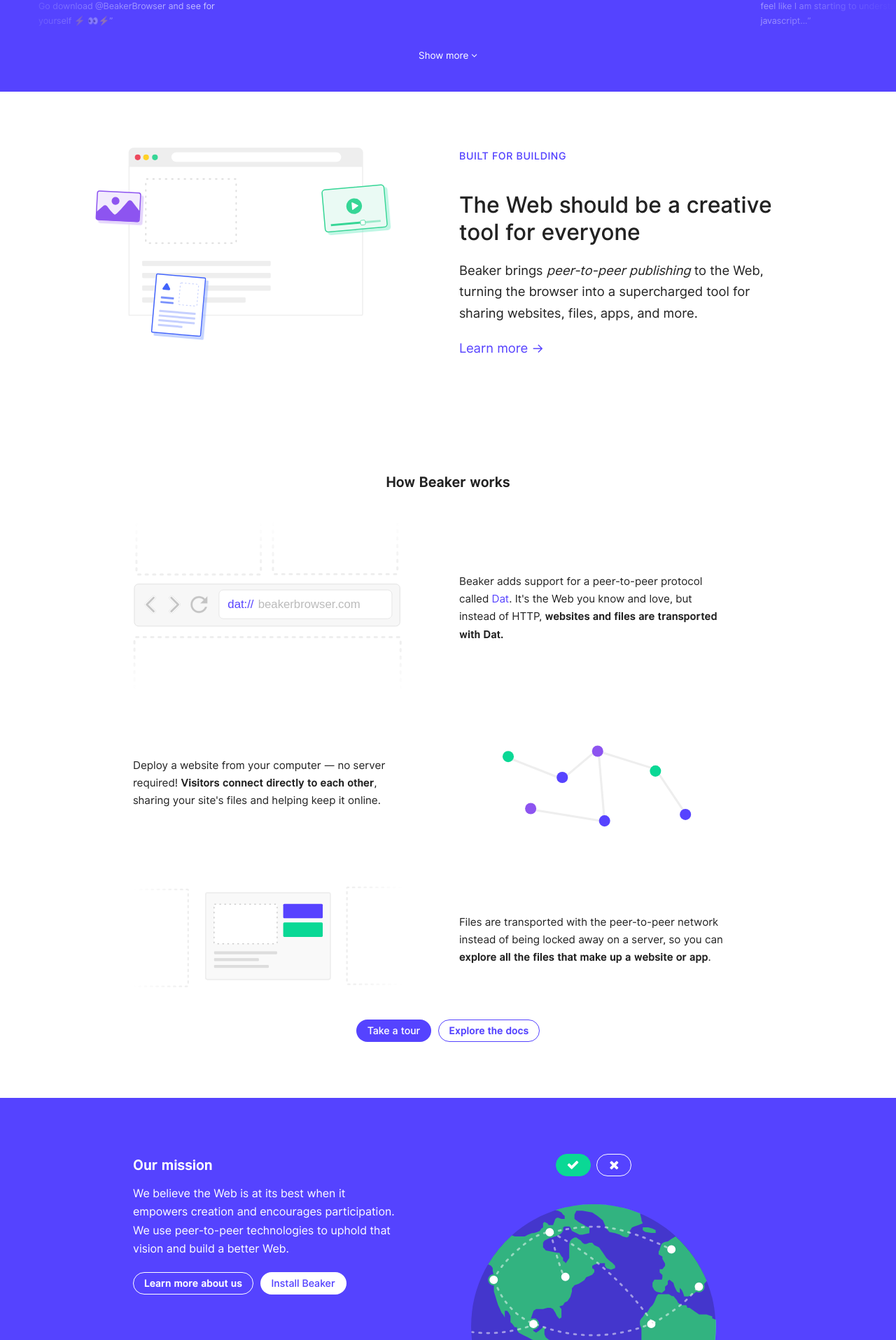
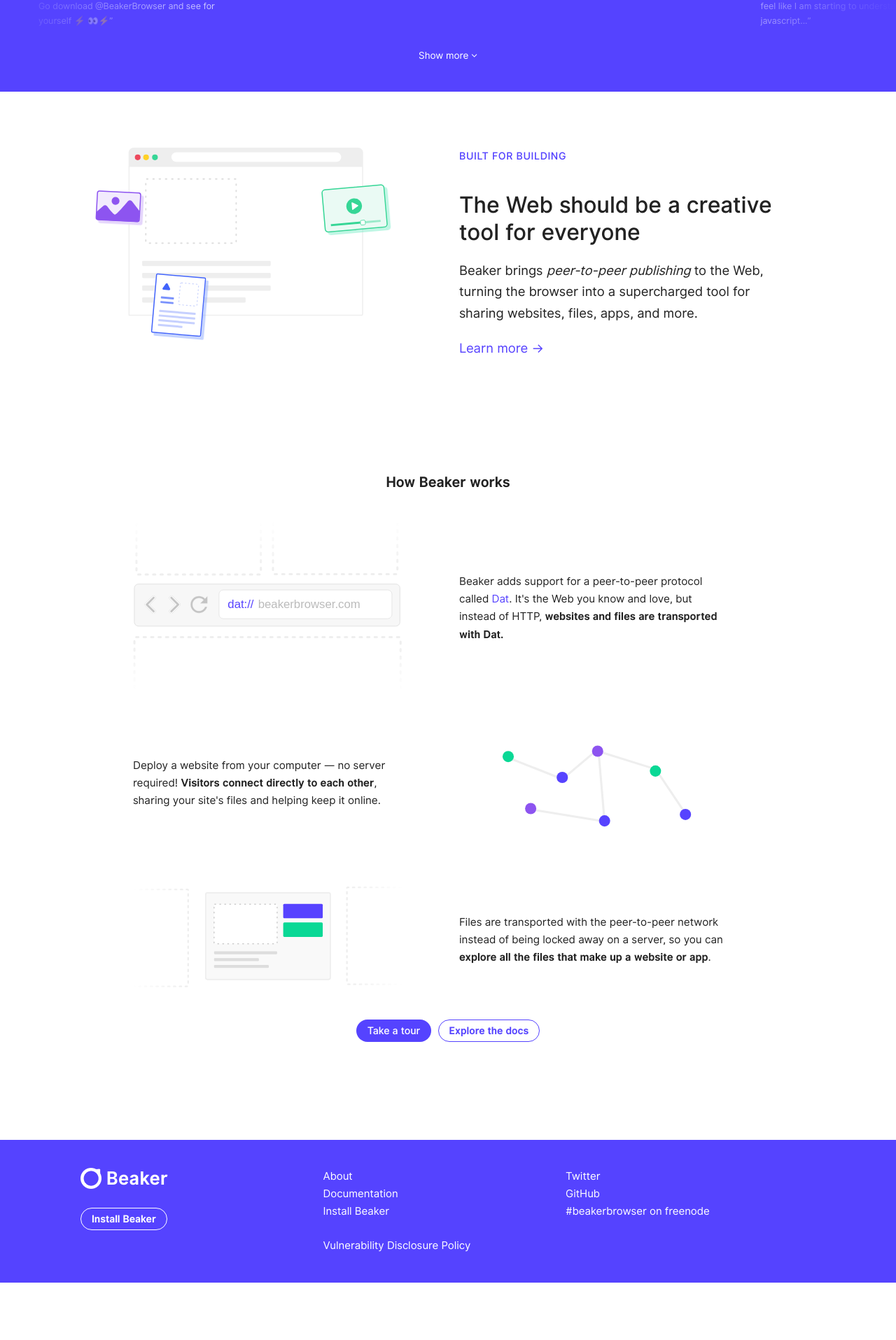
Before and after one commit to beakerbrowser/beakerbrowser.com, a Jekyll site: the page built from index.html, in a window 1280 px wide. Shown: the part 666-2581 px from the top of the page at 70% size. Built offline with Jekyll 4.4.1, drawn with Linux system fonts in a browser that asks for light colours; after the commit the page ends 2499 px from its top, so only the background shows below that.

Commit message:
Add vulnerability disclosure policy

```diff
--- a/_includes/footer.html
+++ b/_includes/footer.html
@@ -1,10 +1,15 @@
 <footer class="footer">
   <div class="container">
     <div class="col">
-      <a href="/" class="beaker-link">
-        <img src="/img/logo/logo.png" class="logo"/>
-        <div class="wordmark">Beaker</div>
-      </a>
+      <div>
+        <a href="/" class="beaker-link">
+          <img src="/img/logo/logo.png" class="logo"/>
+          <div class="wordmark">Beaker</div>
+        </a>
+      </div>
+      <div>
+        <a href="/install/" class="btn outline white">Install Beaker</a>
+      </div>
     </div>
 
     <div class="col">
@@ -12,6 +17,8 @@
         <a href="/about">About</a>
         <a href="/docs/">Documentation</a>
         <a href="/install/">Install Beaker</a>
+        <br>
+        <a href="/vuln-disclosure/">Vulnerability Disclosure Policy</a>
       </div>
     </div>
 
@@ -22,9 +29,5 @@
         <a href="https://webchat.freenode.net">#beakerbrowser on freenode</a>
       </div>
     </div>
-
-    <div class="col">
-      <a href="/install/" class="btn outline white">Install Beaker</a>
-    </div>
   </div>
 </footer>
--- a/_layouts/about.html
+++ b/_layouts/about.html
@@ -3,7 +3,7 @@
   <head>
     <meta charset="utf-8">
     <meta http-equiv="X-UA-Compatible" content="IE=edge,chrome=1">
-    <title>About - Beaker Browser</title>
+    <title>{{ page.title | default: "Beaker Browser" }}</title>
     <meta name="viewport" content="width=device-width">
 
     <!-- SEO -->
--- a/_layouts/home.html
+++ b/_layouts/home.html
@@ -43,5 +43,7 @@
     {% include header-light.html %}
 
     {{ content }}
+
+    {% include footer.html %}
   </body>
 </html>
--- a/css/layout/_footer.scss
+++ b/css/layout/_footer.scss
@@ -13,12 +13,17 @@
 
   .container {
     @extend %flex;
+    align-items: flex-start !important;
     flex-direction: column;
   }
 
   .col {
     flex-basis: 33%;
     margin-bottom: 40px;
+
+    &:first-child > div:first-child {
+      margin-bottom: 20px;
+    }
   }
 
   .links {
--- a/index.html
+++ b/index.html
@@ -107,36 +107,3 @@
     </a>
   </p>
 </div>
-
-<div class="section mission blue-bg">
-  <div class="container narrow columns">
-    <div class="col col-1-2">
-      <h2>Our mission</h2>
-
-      <p>
-        We believe the Web is at its best when it empowers creation and
-        encourages participation. We use peer-to-peer technologies to
-        uphold that vision and build a better Web.
-      </p>
-
-      <p>
-        <a href="/about" class="btn white">Learn more about us</a>
-        <a href="/install/" class="btn white action">Install Beaker</a>
-      </p>
-    </div>
-
-    <div class="col col-1-2 graphic-container">
-      <button id="mission-good" class="mission-toggle mission-btn btn white active">
-        <span class="fa fa-check"></span>
-      </button>
-
-      <button id="mission-bad" class="mission-toggle mission-btn btn white">
-        <span class="fa fa-times"></span>
-      </button>
-
-      <img class="earth-graphic mission-toggle active" src="/img/p2p-earth.svg"/>
-      <img class="earth-graphic mission-toggle" src="/img/centralized-earth.svg"/>
-    </div>
-  </div>
-  <script src="/js/mission.js"></script>
-</div>
```
Also changed, not shown: about/index.md (+1 -1 lines), vuln-disclosure/index.md (added, +19 -0 lines).
